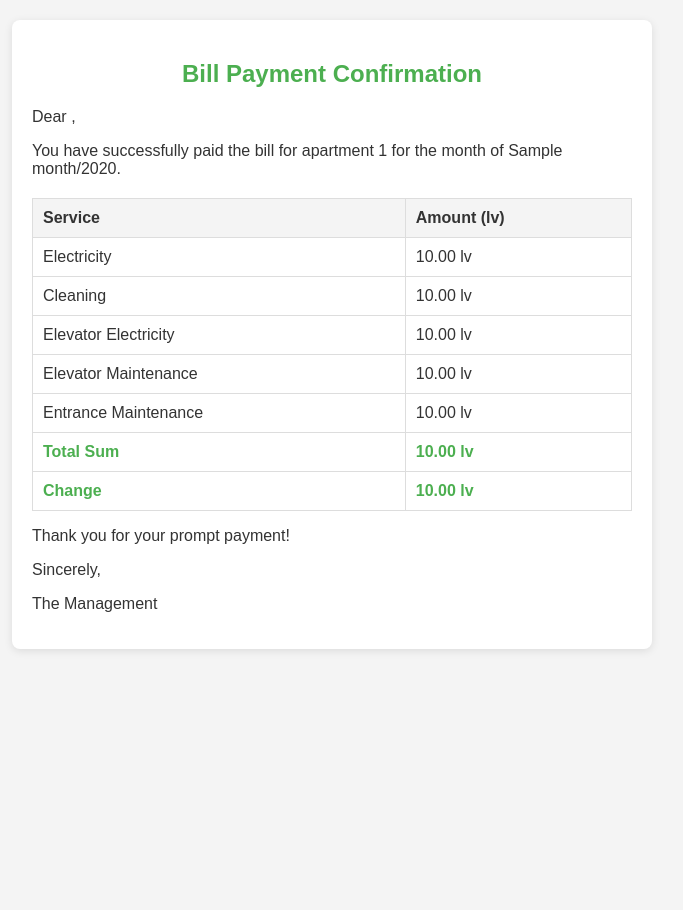
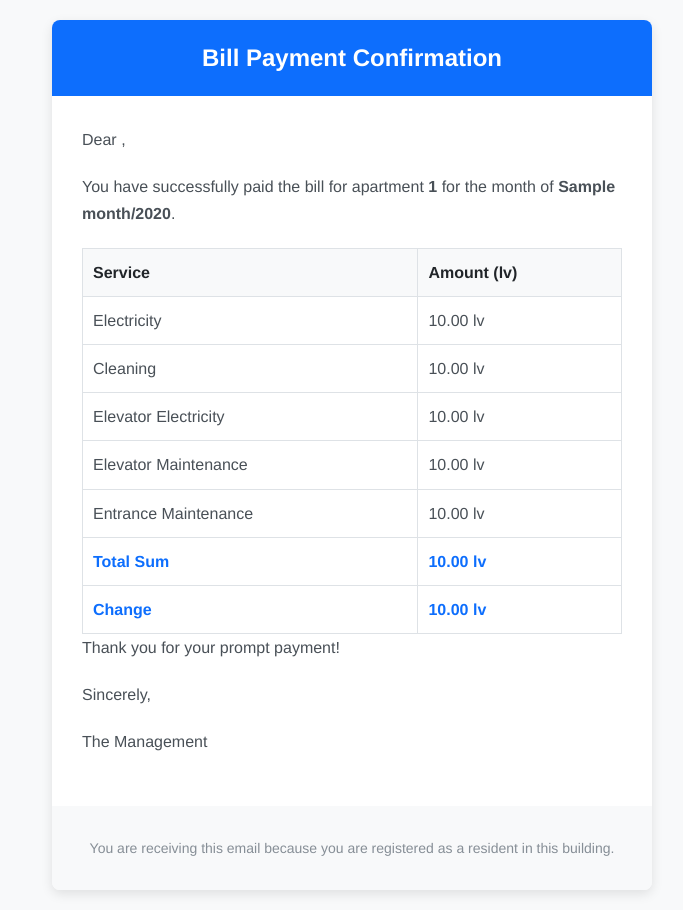
Before and after one commit to dinocom33/BuildingBillsManagement, a Django app: template templates/accounts/paid_bill_email.html in a window 1280 px wide. Shown: the whole page, without its empty margins (308-991 px from the left). Before the commit the page ends 651 px from the top, so only its background shows below. Run offline with Django 5.2, Linux system fonts and the light colour scheme; the template is opened without the code that fills it: most values are stand-ins (such as "Sample title", 1, 10 or a date in 2020).

Commit message:
Style update

```diff
--- a/templates/accounts/paid_bill_email.html
+++ b/templates/accounts/paid_bill_email.html
@@ -7,46 +7,97 @@
     <title>Bill Payment Confirmation</title>
     <style>
         body {
-            font-family: Arial, sans-serif;
-            background-color: #f4f4f4;
-            color: #333;
+            font-family: 'Helvetica Neue', Arial, sans-serif;
+            background-color: #f8f9fa;
+            margin: 0;
+            padding: 0;
+            color: #495057;
         }
-        .container {
+
+        .email-wrapper {
+            width: 100%;
+            background-color: #f8f9fa;
+            padding: 20px;
+        }
+
+        .email-content {
             max-width: 600px;
-            margin: 20px auto;
-            background-color: #fff;
+            margin: 0 auto;
+            background-color: #ffffff;
+            border-radius: 8px;
+            box-shadow: 0 4px 12px rgba(0, 0, 0, 0.1);
+            overflow: hidden;
+        }
+
+        .email-header {
+            background-color: #0d6efd;
             padding: 20px;
-            border-radius: 8px;
-            box-shadow: 0 2px 8px rgba(0, 0, 0, 0.1);
+            text-align: center;
+            color: #ffffff;
         }
-        h2 {
-            color: #4CAF50;
-            text-align: center;
+
+        .email-header h2 {
+            margin: 0;
+            font-size: 24px;
+            line-height: 1.5;
+            font-weight: bold;
         }
+
+        .email-body {
+            padding: 30px;
+            font-size: 16px;
+            line-height: 1.7;
+            color: #495057;
+        }
+
+        .email-body p {
+            margin: 0 0 20px;
+        }
+
         table {
             width: 100%;
             border-collapse: collapse;
             margin-top: 20px;
         }
+
         th, td {
             padding: 10px;
-            border: 1px solid #dddddd;
+            border: 1px solid #dee2e6;
             text-align: left;
         }
+
         th {
-            background-color: #f4f4f4;
+            background-color: #f8f9fa;
+            color: #212529;
         }
+
         .total {
             font-weight: bold;
-            color: #4CAF50;
+            color: #0d6efd;
+        }
+
+        .email-footer {
+            padding: 20px;
+            text-align: center;
+            font-size: 14px;
+            background-color: #f8f9fa;
+            color: #868e96;
         }
     </style>
 </head>
 <body>
-    <div class="container">
+<div class="email-wrapper">
+    <div class="email-content">
+        <!-- Email Header -->
+        <div class="email-header">
             <h2>Bill Payment Confirmation</h2>
+        </div>
+
+        <!-- Email Body -->
+        <div class="email-body">
             <p>Dear <strong>{{ user.first_name }} {{ user.last_name }}</strong>,</p>
-        <p>You have successfully paid the bill for apartment {{ apartment_number }} for the month of {{ month }}/{{ year }}.</p>
+            <p>You have successfully paid the bill for apartment <strong>{{ apartment_number }}</strong> for the month of <strong>{{ month }}/{{ year }}</strong>.</p>
+
             <table>
                 <tr>
                     <th>Service</th>
@@ -81,10 +132,18 @@
                     <td>{{ change|floatformat:2 }} lv</td>
                 </tr>
             </table>
+
             <p>Thank you for your prompt payment!</p>
             <p>Sincerely,</p>
             <p>The Management</p>
         </div>
+
+        <!-- Email Footer -->
+        <div class="email-footer">
+            <p>You are receiving this email because you are registered as a resident in this building.</p>
+        </div>
+    </div>
+</div>
 </body>
 </html>
 {% endautoescape %}
```
Lines whose indentation alone changed are shown as unchanged.
